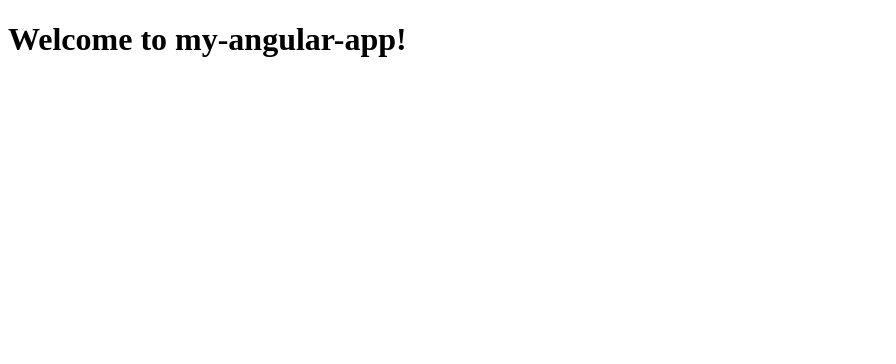
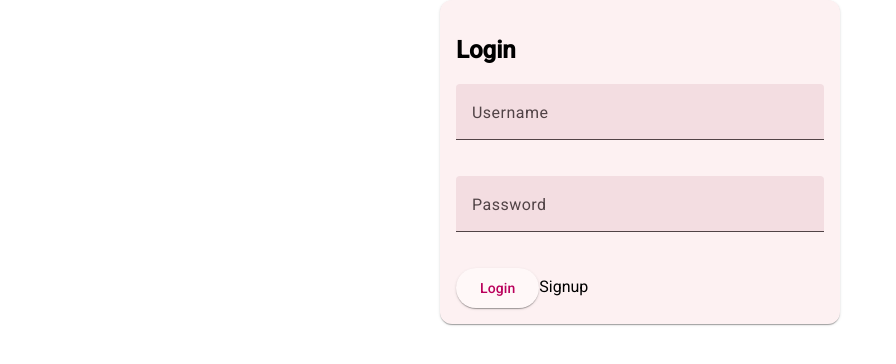
Before and after one commit to anthonylamm/let-me-pass, an Angular app in the folder client/: page /login in a window 1280 px wide. Before the commit this address led to /. Shown: the top 364 px of the page, without its empty margins (0-896 px from the left). Built offline with nearby package versions, Linux system fonts and the light colour scheme.

Commit message:
added signup and login routes

```diff
--- a/client/angular.json
+++ b/client/angular.json
@@ -56,6 +56,7 @@
               }
             ],
             "styles": [
+              "@angular/material/prebuilt-themes/rose-red.css",
               "src/styles.scss"
             ],
             "scripts": []
--- a/client/package.json
+++ b/client/package.json
@@ -10,10 +10,12 @@
   "private": true,
   "dependencies": {
     "@angular/animations": "^19.0.0",
+    "@angular/cdk": "^19.0.4",
     "@angular/common": "^19.0.0",
     "@angular/compiler": "^19.0.0",
     "@angular/core": "^19.0.0",
     "@angular/forms": "^19.0.0",
+    "@angular/material": "^19.0.4",
     "@angular/platform-browser": "^19.0.0",
     "@angular/platform-browser-dynamic": "^19.0.0",
     "@angular/router": "^19.0.0",
--- a/client/src/app/app.component.ts
+++ b/client/src/app/app.component.ts
@@ -1,16 +1,16 @@
 import { Component } from '@angular/core';
 import { RouterOutlet } from '@angular/router';
+
 
 @Component({
   selector: 'app-root',
   imports: [RouterOutlet],
   template: `
-    <h1>Welcome to {{title}}!</h1>
 
-    <router-outlet />
+    <router-outlet></router-outlet>
   `,
   styles: [],
 })
 export class AppComponent {
-  title = 'my-angular-app';
+
 }
--- a/client/src/app/app.config.ts
+++ b/client/src/app/app.config.ts
@@ -2,7 +2,8 @@ import { ApplicationConfig, provideZoneChangeDetection } from '@angular/core';
 import { provideRouter } from '@angular/router';
 
 import { routes } from './app.routes';
+import { provideAnimationsAsync } from '@angular/platform-browser/animations/async';
 
 export const appConfig: ApplicationConfig = {
-  providers: [provideZoneChangeDetection({ eventCoalescing: true }), provideRouter(routes)]
+  providers: [provideZoneChangeDetection({ eventCoalescing: true }), provideRouter(routes), provideAnimationsAsync(), provideAnimationsAsync(), provideAnimationsAsync()]
 };
--- a/client/src/app/app.routes.ts
+++ b/client/src/app/app.routes.ts
@@ -1,3 +1,13 @@
 import { Routes } from '@angular/router';
+import { StartpageComponent } from './start/startpage.component';
+import { LoginComponent } from './login/login.component';
+import { SignupComponent } from './signup/signup.component';
 
-export const routes: Routes = [];
+export const routes: Routes = [
+  // Root route displays StartpageComponent
+  { path: '', component: StartpageComponent },
+
+  // You can add more routes later, for example:
+   { path: 'login', component: LoginComponent },
+   { path: 'signup', component: SignupComponent },
+];
--- /dev/null
+++ b/client/src/app/login/login.component.ts
@@ -0,0 +1,51 @@
+import { Component } from '@angular/core';
+import { MatCardModule } from '@angular/material/card';
+import { MatFormFieldModule } from '@angular/material/form-field';
+import { MatInputModule } from '@angular/material/input';
+import { MatButtonModule } from '@angular/material/button';
+import { FormsModule } from '@angular/forms';
+
+
+@Component({
+  selector: 'app-login',
+  standalone: true,
+  imports: [
+    MatCardModule,
+    MatFormFieldModule,
+    MatInputModule,
+    MatButtonModule,
+    FormsModule,
+  ],
+  template: `
+    <mat-card style="max-width: 400px; margin: auto; padding: 1rem;">
+      <h2>Login</h2>
+      <form>
+        <mat-form-field appearance="fill" style="display: block; margin-bottom: 1rem;">
+          <mat-label>Username</mat-label>
+          <input matInput [(ngModel)]="username" name="username" />
+        </mat-form-field>
+
+        <mat-form-field appearance="fill" style="display: block; margin-bottom: 1rem;">
+          <mat-label>Password</mat-label>
+          <input matInput type="password" [(ngModel)]="password" name="password" />
+        </mat-form-field>
+
+        <button mat-raised-button color="primary" (click)="onLogin()">
+          Login
+        </button>
+        <a routerLink="/signup">Signup</a>
+
+      </form>
+    </mat-card>
+  `,
+})
+export class LoginComponent {
+  username = '';
+  password = '';
+
+  onLogin() {
+    // Handle login logic here
+    console.log('Username:', this.username);
+    console.log('Password:', this.password);
+  }
+}
--- /dev/null
+++ b/client/src/app/signup/signup.component.ts
@@ -0,0 +1,15 @@
+import { Component } from '@angular/core';
+
+@Component({
+  selector: 'app-signup',
+  imports: [],
+  template: `
+    <p>
+      signup works!
+    </p>
+  `,
+  styles: ``
+})
+export class SignupComponent {
+
+}
--- /dev/null
+++ b/client/src/app/start/startpage.component.ts
@@ -0,0 +1,19 @@
+import { Component } from '@angular/core';
+import { MatButtonModule } from '@angular/material/button';
+import { RouterModule } from '@angular/router';
+
+@Component({
+  selector: 'app-startpage',
+  standalone: true,
+  imports: [MatButtonModule, RouterModule],
+  template: `
+    <header style="display: flex; gap: 1rem; padding: 1rem;">
+      <button mat-raised-button color="primary" routerLink="/login">Login</button>
+      <button mat-raised-button color="accent" routerLink="/signup">Signup</button>
+    </header>
+    <div style="padding: 1rem;">
+      <h2>Welcome to the Start Page</h2>
+    </div>
+  `,
+})
+export class StartpageComponent {}
--- a/client/src/index.html
+++ b/client/src/index.html
@@ -6,8 +6,10 @@
   <base href="/">
   <meta name="viewport" content="width=device-width, initial-scale=1">
   <link rel="icon" type="image/x-icon" href="favicon.ico">
+  <link href="https://fonts.googleapis.com/css2?family=Roboto:wght@300;400;500&display=swap" rel="stylesheet">
+  <link href="https://fonts.googleapis.com/icon?family=Material+Icons" rel="stylesheet">
 </head>
-<body>
+<body class="mat-typography">
   <app-root></app-root>
 </body>
 </html>
--- a/client/src/styles.scss
+++ b/client/src/styles.scss
@@ -1 +1,3 @@
 /* You can add global styles to this file, and also import other style files */
+html, body { height: 100%; }
+body { margin: 0; font-family: Roboto, "Helvetica Neue", sans-serif; }
```
Also changed, not shown: 1 other file (tests, documents, lock files or other folders).
